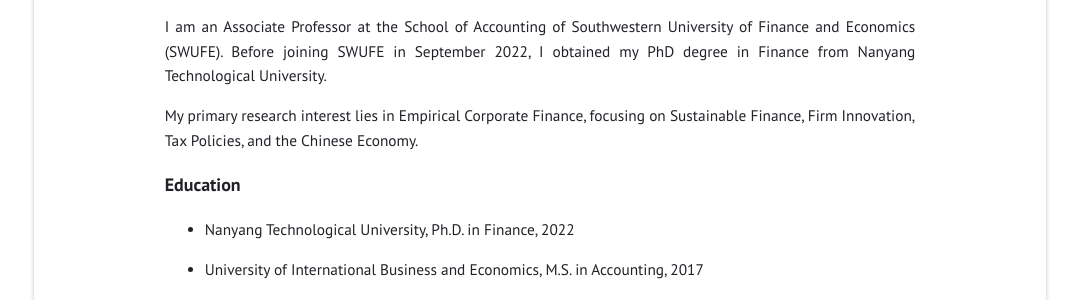
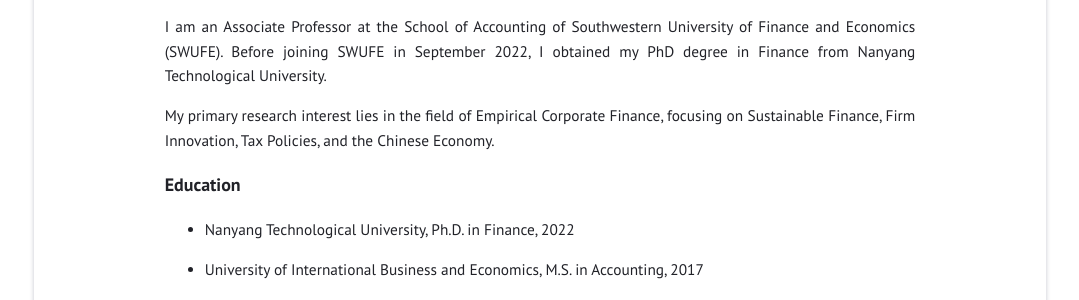
Before and after one commit to jinyaling/jinyaling.github.io, a Jekyll site: the page built from shortbio.md, in a window 1280 px wide. Shown: the part 170-470 px from the top of the page, without its empty margins (100-1179 px from the left). Built offline with Jekyll 4.4.1, drawn with Linux system fonts in a browser that asks for light colours.

Commit message:
Update shortbio.md

```diff
--- a/shortbio.md
+++ b/shortbio.md
@@ -6,7 +6,7 @@ layout: page
 
 I am an Associate Professor at the School of Accounting of Southwestern University of Finance and Economics (SWUFE). Before joining SWUFE in September 2022, I obtained my PhD degree in Finance from Nanyang Technological University.
 
-My primary research interest lies in Empirical Corporate Finance, focusing on Sustainable Finance, Firm Innovation, Tax Policies, and the Chinese Economy.
+My primary research interest lies in the field of Empirical Corporate Finance, focusing on Sustainable Finance, Firm Innovation, Tax Policies, and the Chinese Economy.
 
 
 ### Education
```
